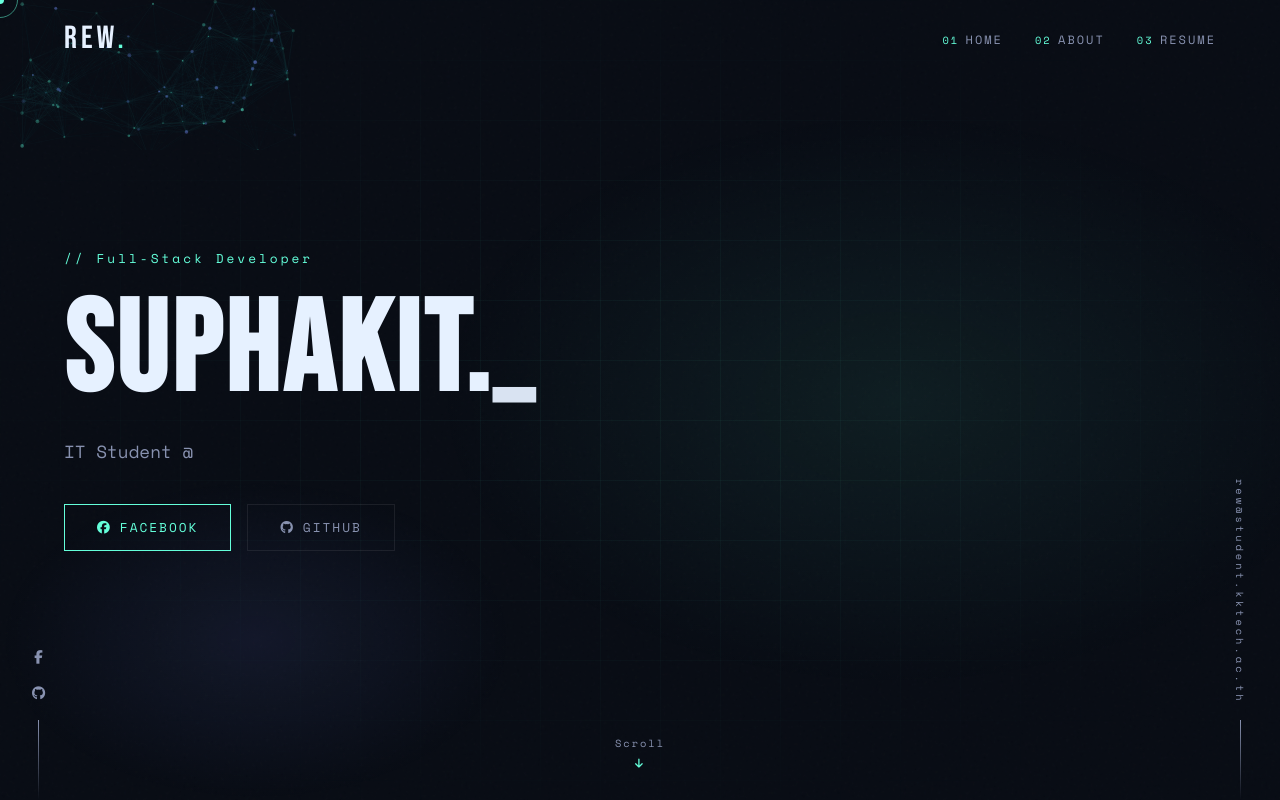
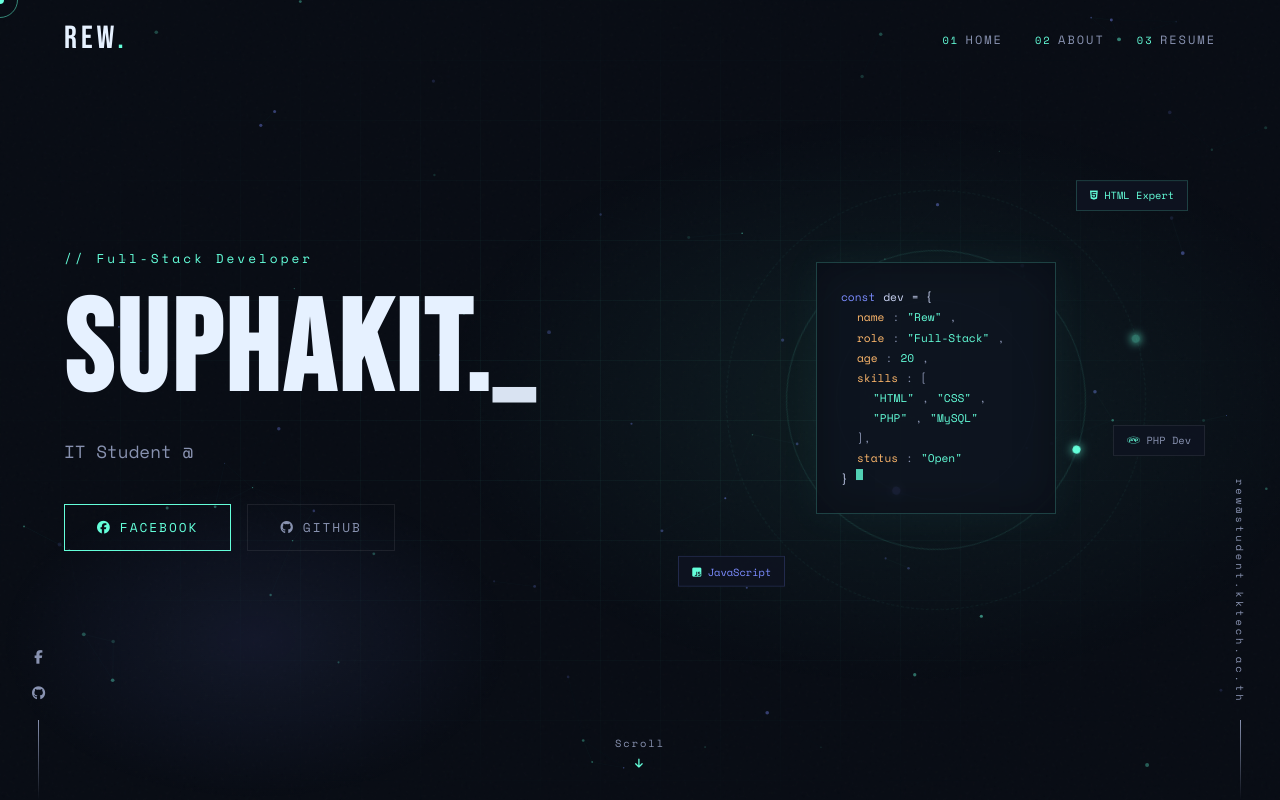
Before and after one commit to RewSuphakit/Mysite, a plain HTML site: page index.html in a window 1280 px wide. Shown: the top 800 px of the page. Drawn offline with nearby package versions, Linux system fonts and the light colour scheme; animation ran at ten frames a second.

Commit message:
Change hero section layout to grid

```diff
--- a/index.html
+++ b/index.html
@@ -153,20 +153,114 @@
     /* ─── HERO ─── */
     #hero {
       min-height: 100vh;
-      display: flex;
+      display: grid;
+      grid-template-columns: 1fr 1fr;
       align-items: center;
       padding: 0 4rem;
       position: relative;
       overflow: hidden;
+      gap: 2rem;
     }
+
+    /* ─── HERO RIGHT VISUAL ─── */
+    .hero-visual {
+      position: relative;
+      z-index: 2;
+      display: flex;
+      align-items: center;
+      justify-content: center;
+      height: 500px;
+    }
+    /* Orbit rings */
+    .orbit {
+      position: absolute;
+      border-radius: 50%;
+      border: 1px solid rgba(100,255,218,.12);
+      top: 50%; left: 50%;
+      transform: translate(-50%,-50%);
+      animation: spin linear infinite;
+    }
+    .orbit:nth-child(1) { width: 300px; height: 300px; animation-duration: 20s; border-color: rgba(100,255,218,.12); }
+    .orbit:nth-child(2) { width: 200px; height: 200px; animation-duration: 14s; animation-direction: reverse; border-color: rgba(123,140,255,.15); }
+    .orbit:nth-child(3) { width: 420px; height: 420px; animation-duration: 30s; border-color: rgba(100,255,218,.06); border-style: dashed; }
+
+    /* Orbit dots */
+    .orbit::before {
+      content: '';
+      position: absolute;
+      width: 8px; height: 8px;
+      border-radius: 50%;
+      top: -4px; left: 50%;
+      transform: translateX(-50%);
+    }
+    .orbit:nth-child(1)::before { background: var(--accent); box-shadow: 0 0 10px var(--accent); }
+    .orbit:nth-child(2)::before { background: var(--accent2); box-shadow: 0 0 10px var(--accent2); }
+    .orbit:nth-child(3)::before { background: rgba(100,255,218,.4); box-shadow: 0 0 8px var(--accent); }
+
+    @keyframes spin { from { transform: translate(-50%,-50%) rotate(0deg); } to { transform: translate(-50%,-50%) rotate(360deg); } }
+
+    /* Center avatar/code block */
+    .hero-code-card {
+      position: relative;
+      z-index: 2;
+      background: rgba(14,20,32,.9);
+      border: 1px solid rgba(100,255,218,.2);
+      padding: 1.5rem;
+      width: 240px;
+      font-family: var(--font-mono);
+      font-size: .7rem;
+      line-height: 1.8;
+      box-shadow: 0 0 40px rgba(100,255,218,.05), inset 0 0 40px rgba(0,0,0,.3);
+      animation: floatCard 4s ease-in-out infinite;
+    }
+    @keyframes floatCard {
+      0%,100% { transform: translateY(0px); }
+      50%      { transform: translateY(-12px); }
+    }
+    .code-line { display: flex; gap: .5rem; }
+    .code-k  { color: var(--accent2); }
+    .code-v  { color: var(--accent); }
+    .code-s  { color: #ffb86c; }
+    .code-c  { color: var(--muted); }
+    .code-brace { color: var(--text); }
+    /* blinking cursor inside card */
+    .code-cursor {
+      display: inline-block;
+      width: 7px; height: 1em;
+      background: var(--accent);
+      animation: blink 1s step-end infinite;
+      vertical-align: text-bottom;
+      opacity: .8;
+    }
+    @keyframes blink { 0%,100%{opacity:.8} 50%{opacity:0} }
+
+    /* floating badges around card */
+    .float-badge {
+      position: absolute;
+      background: rgba(14,20,32,.95);
+      border: 1px solid var(--border);
+      padding: .4rem .8rem;
+      font-family: var(--font-mono);
+      font-size: .65rem;
+      color: var(--muted);
+      white-space: nowrap;
+      animation: floatCard 4s ease-in-out infinite;
+    }
+    .float-badge i { color: var(--accent); margin-right: .4rem; }
+    .float-badge:nth-child(4) { top: 8%; right: 5%; animation-delay: -.5s; border-color: rgba(100,255,218,.2); color: var(--accent); }
+    .float-badge:nth-child(5) { bottom: 12%; left: 4%; animation-delay: -1.2s; border-color: rgba(123,140,255,.2); color: var(--accent2); }
+    .float-badge:nth-child(6) { top: 55%; right: 2%; animation-delay: -2s; }
     #particles-canvas {
       position: absolute;
       inset: 0;
       z-index: 0;
+      width: 100%; height: 100%;
+      pointer-events: none;
     }
     .hero-bg {
       position: absolute;
       inset: 0;
+      z-index: 0;
       background:
         radial-gradient(ellipse 60% 60% at 70% 50%, rgba(100,255,218,.07) 0%, transparent 60%),
         radial-gradient(ellipse 40% 40% at 20% 80%, rgba(123,140,255,.09) 0%, transparent 50%);
@@ -728,7 +822,8 @@
       .nav-links { display: none; flex-direction: column; position: absolute; top: 100%; left: 0; right: 0; background: rgba(8,12,20,.97); padding: 2rem; gap: 1.5rem; }
       .nav-links.open { display: flex; }
       .hamburger { display: flex; }
-      #hero { padding: 0 1.5rem; }
+      #hero { padding: 0 1.5rem; grid-template-columns: 1fr; }
+      .hero-visual { display: none; }
       section { padding: 4rem 1.5rem; }
       .about-grid { grid-template-columns: 1fr; }
       .about-img-wrap { margin: 0 auto; }
@@ -775,6 +870,8 @@
   <canvas id="particles-canvas"></canvas>
   <div class="hero-bg"></div>
   <div class="hero-grid" id="heroGrid"></div>
+
+  <!-- LEFT -->
   <div class="hero-content">
     <p class="hero-tag">// Full-Stack Developer</p>
     <h1 class="hero-name" id="heroName" data-text="">
@@ -786,6 +883,29 @@
       <a href="https://github.com/RewSuphakit" target="_blank" class="btn-secondary-c magnetic"><i class="fab fa-github" style="margin-right:.5rem"></i>GitHub</a>
     </div>
   </div>
+
+  <!-- RIGHT -->
+  <div class="hero-visual">
+    <div class="orbit"></div>
+    <div class="orbit"></div>
+    <div class="orbit"></div>
+    <div class="float-badge"><i class="fab fa-html5"></i>HTML Expert</div>
+    <div class="float-badge"><i class="fab fa-js-square"></i>JavaScript</div>
+    <div class="float-badge"><i class="fab fa-php"></i>PHP Dev</div>
+    <div class="hero-code-card">
+      <div class="code-line"><span class="code-k">const</span><span style="color:var(--text)"> dev</span><span class="code-brace"> = {</span></div>
+      <div class="code-line" style="padding-left:1rem"><span class="code-s">name</span><span class="code-c">:</span><span class="code-v"> "Rew"</span><span class="code-c">,</span></div>
+      <div class="code-line" style="padding-left:1rem"><span class="code-s">role</span><span class="code-c">:</span><span class="code-v"> "Full-Stack"</span><span class="code-c">,</span></div>
+      <div class="code-line" style="padding-left:1rem"><span class="code-s">age</span><span class="code-c">:</span><span class="code-v"> 20</span><span class="code-c">,</span></div>
+      <div class="code-line" style="padding-left:1rem"><span class="code-s">skills</span><span class="code-c">: [</span></div>
+      <div class="code-line" style="padding-left:2rem"><span class="code-v">"HTML"</span><span class="code-c">, </span><span class="code-v">"CSS"</span><span class="code-c">,</span></div>
+      <div class="code-line" style="padding-left:2rem"><span class="code-v">"PHP"</span><span class="code-c">, </span><span class="code-v">"MySQL"</span></div>
+      <div class="code-line" style="padding-left:1rem"><span class="code-c">],</span></div>
+      <div class="code-line" style="padding-left:1rem"><span class="code-s">status</span><span class="code-c">:</span><span class="code-v"> "Open"</span></div>
+      <div class="code-line"><span class="code-brace">}</span><span class="code-cursor"></span></div>
+    </div>
+  </div>
+
   <a href="#about" class="hero-scroll">
     <span>Scroll</span>
     <i class="fas fa-arrow-down"></i>
```
